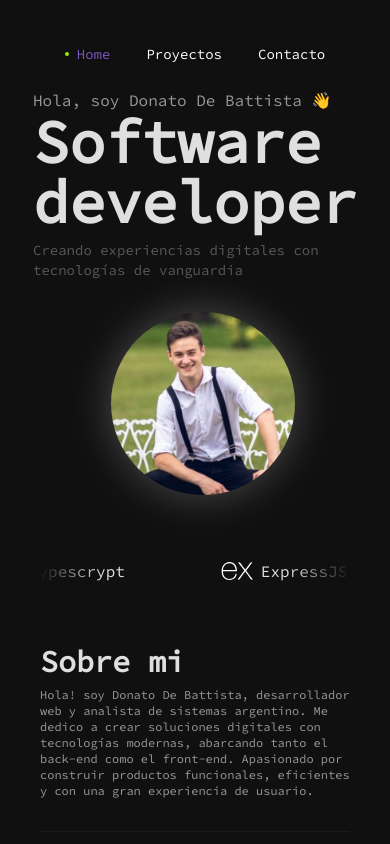
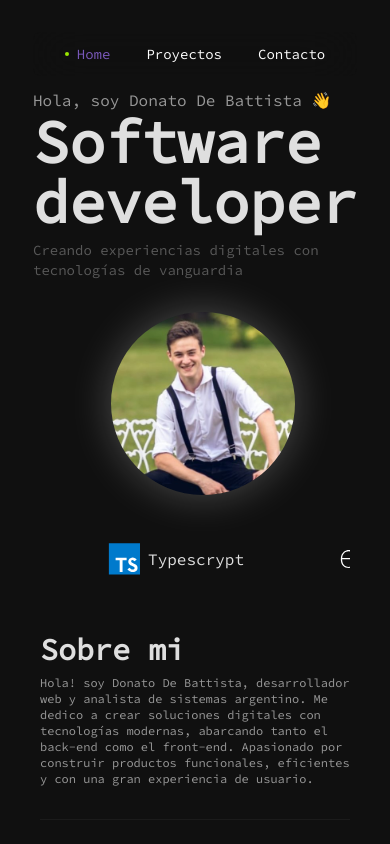
Before and after one commit to donatodebattista/react-portfolio, a React (Vite) app: page / in a window 390 px wide. Shown: the top 844 px of the page. Built offline with nearby package versions, Linux system fonts and the light colour scheme.

Commit message:
fix: mobile marquee logos

```diff
--- a/src/App.jsx
+++ b/src/App.jsx
@@ -10,8 +10,6 @@ import { toast, ToastContainer } from 'react-toastify'
 
 
 function App() {
-
-
 
   return (
     <section className='bg-[#101010] font-code px-10'>
@@ -34,20 +32,18 @@ function App() {
             />
         </section>
 
-          <Marquee
-            gradient={true}
-            gradientWidth={60}
-            gradientColor={["#101010"]}
-            speed={80}
-            className='mt-15'
-            >
+        <Marquee
+          gradient
+          gradientWidth={80}
+          gradientColor={[16, 16, 16]}
+          speed={60}
+          className="mt-12"
+        >
+          {tecnologias.map((tech) => (
+            <Tech key={tech.name} tech={tech} />
+          ))}
+        </Marquee>
 
-              {tecnologias.map( (tech) => {
-                return(
-                  <Tech tech={tech}/>
-                )
-              })}
-          </Marquee>
 
 
         <div className='mt-14 sm:mt-30'>
```
Also changed, not shown: src/components/Navbar.jsx (+9 -15 lines).
